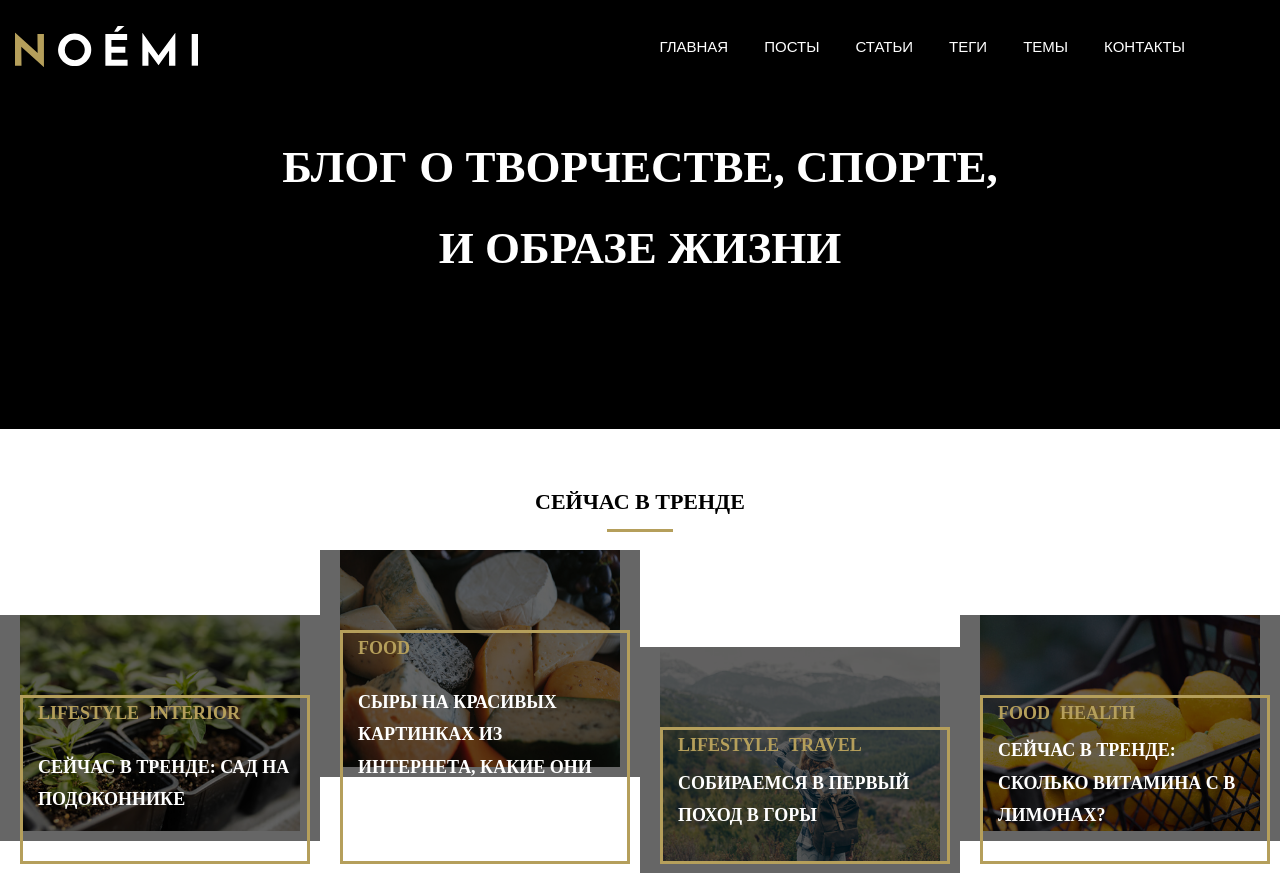
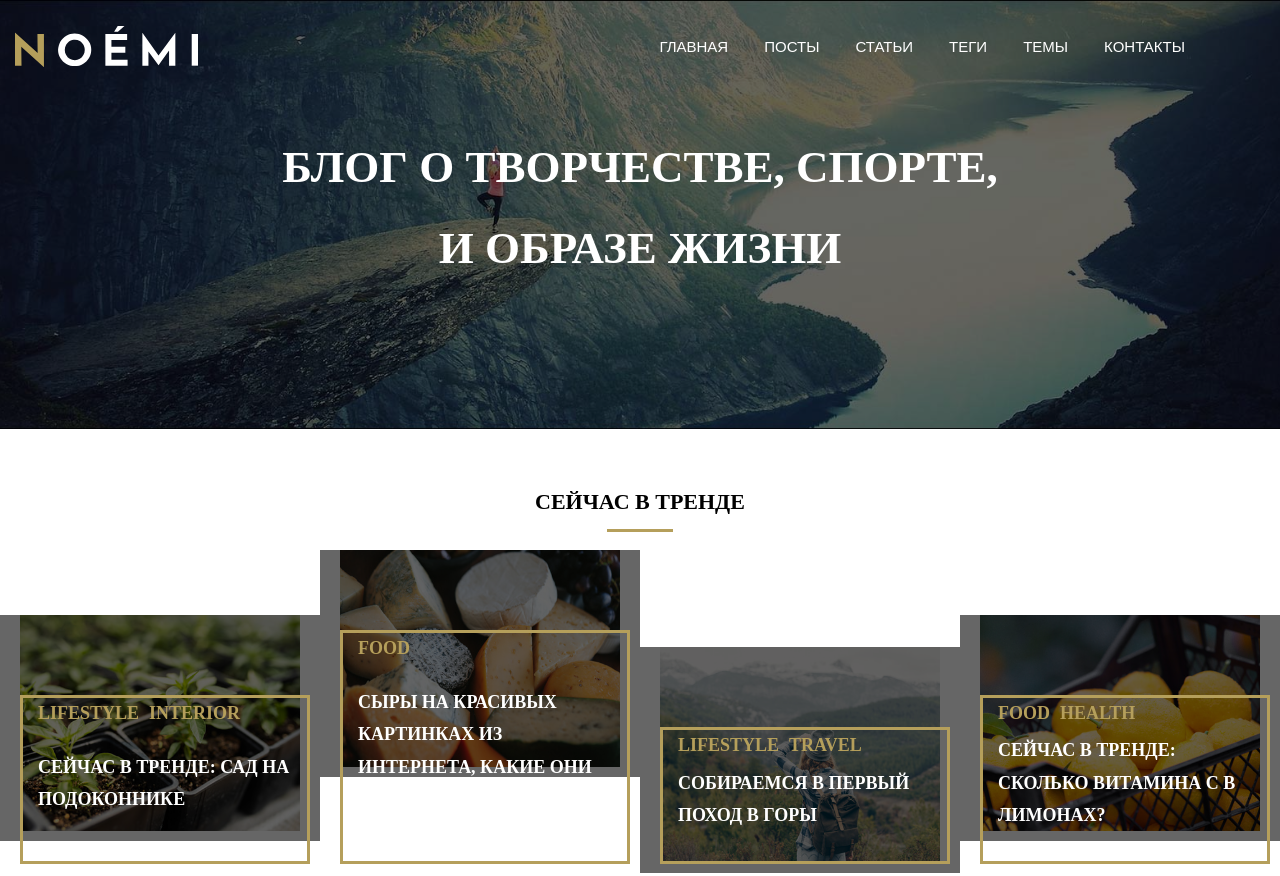
Before and after one commit to Olga800/diplom-adaptivnay, a plain HTML site: page index.html in a window 1280 px wide. Shown: the top 876 px of the page. Drawn offline with Linux system fonts and the light colour scheme; files whose address does not match are found by name; a web font is replaced by a local one.

Commit message:
Add files via upload

```diff
--- a/css/style.css
+++ b/css/style.css
@@ -80,7 +80,7 @@ input: focus {
 
 .page-header {
   background-color: #000000;
-  background-image: url("images/banner-bg.jpg");
+  background-image: url("../images/banner-bg.jpg");
   background-position: center top;
   background-repeat: no-repeat;
   background-size: cover;
```
